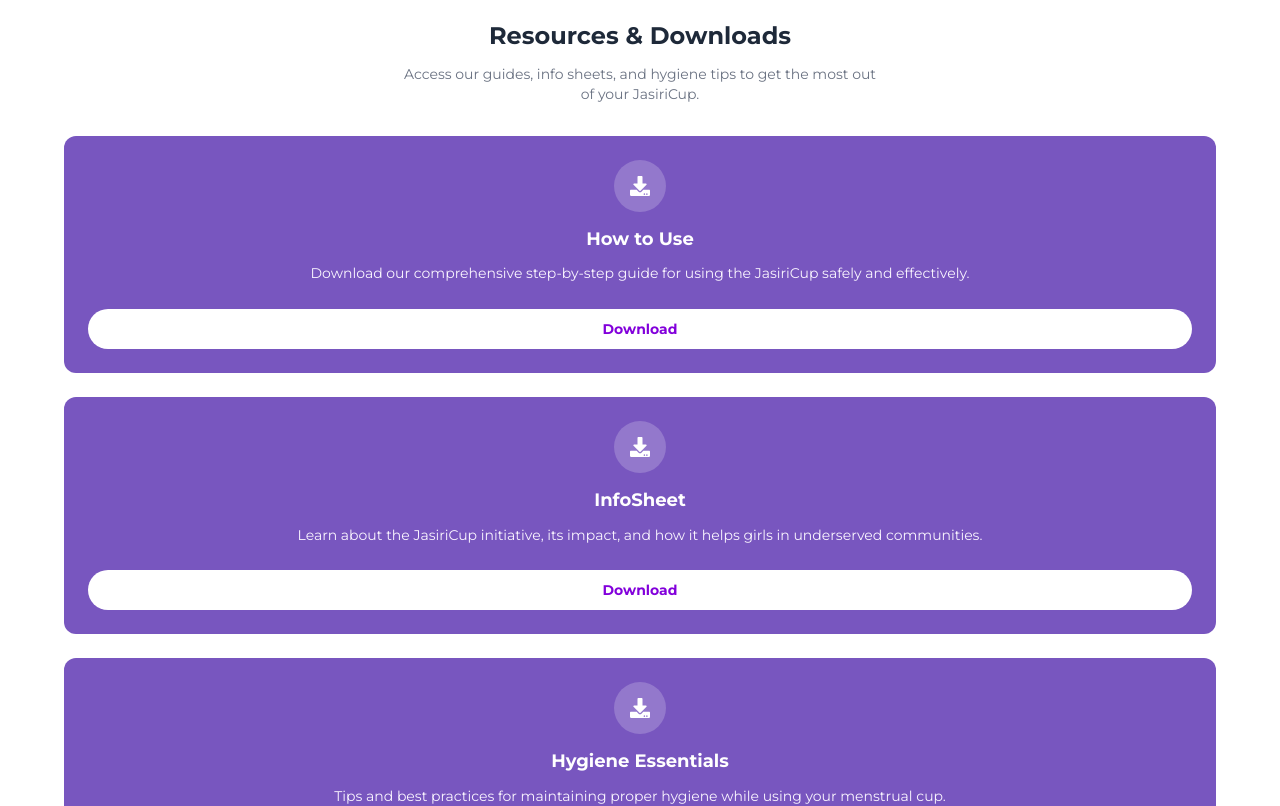
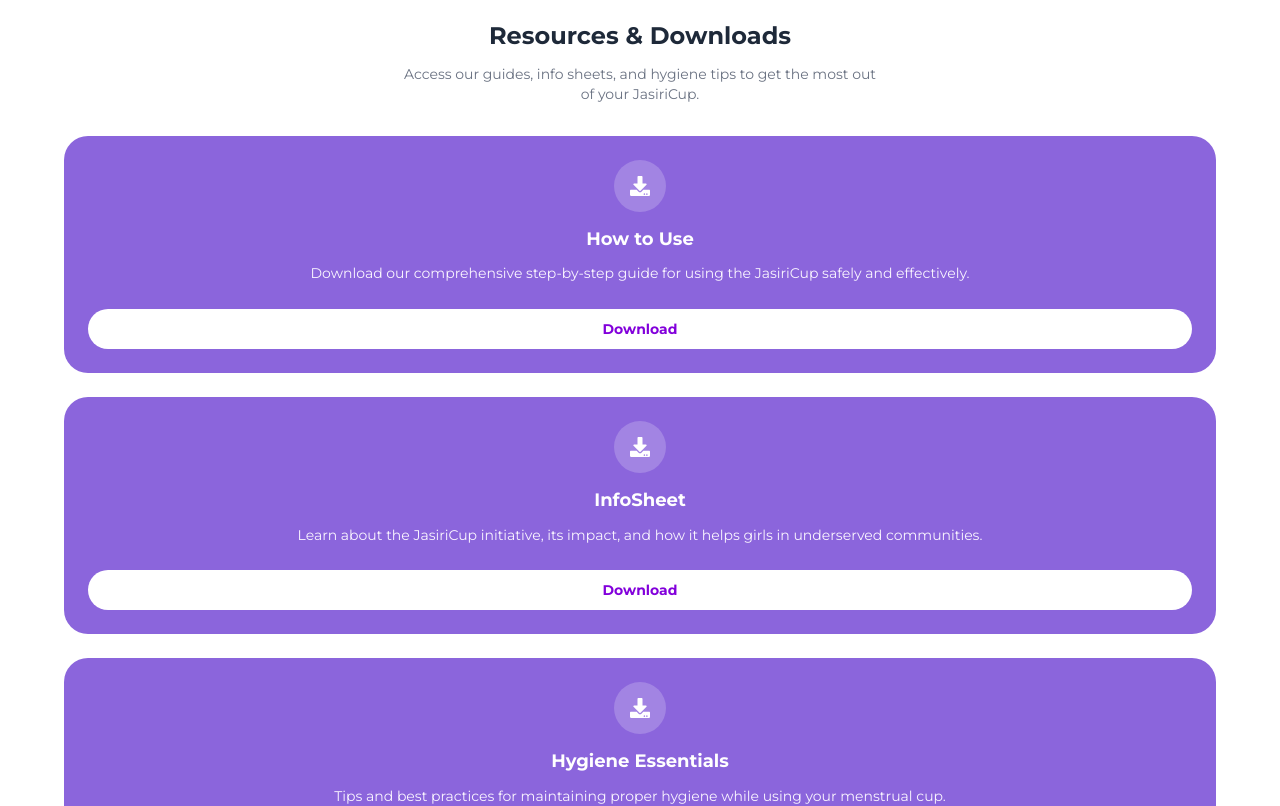
Before and after one commit to Obrianmaina/Jasiri_Cup_Website, a Next.js app in the folder jasiricup/: page /product in a window 1280 px wide. Shown: the part 1980-2786 px from the top of the page. Built offline with nearby package versions, Linux system fonts and the light colour scheme; no server answers.

Commit message:
roundedness

```diff
--- a/jasiricup/src/components/product/DownloadCard.tsx
+++ b/jasiricup/src/components/product/DownloadCard.tsx
@@ -12,8 +12,8 @@
 export const DownloadCard = ({ title, description, icon, downloadLink }: DownloadCardProps) => {
   return (
     <div
-      className="text-white rounded-xl p-6 sm:p-8 shadow-md flex flex-col items-center text-center h-full transition-transform hover:-translate-y-1 hover:shadow-lg duration-300"
-      style={{ backgroundColor: '#7856BF' }}
+      className="text-white rounded-3xl p-6 sm:p-8 shadow-md flex flex-col items-center text-center h-full transition-transform hover:-translate-y-1 hover:shadow-lg duration-300"
+      style={{ backgroundColor: '#8B65DC' }}
     >
       <div className="mb-4 bg-white/20 p-4 rounded-full">
         <FaDownload size={20} className="text-white" />
```
